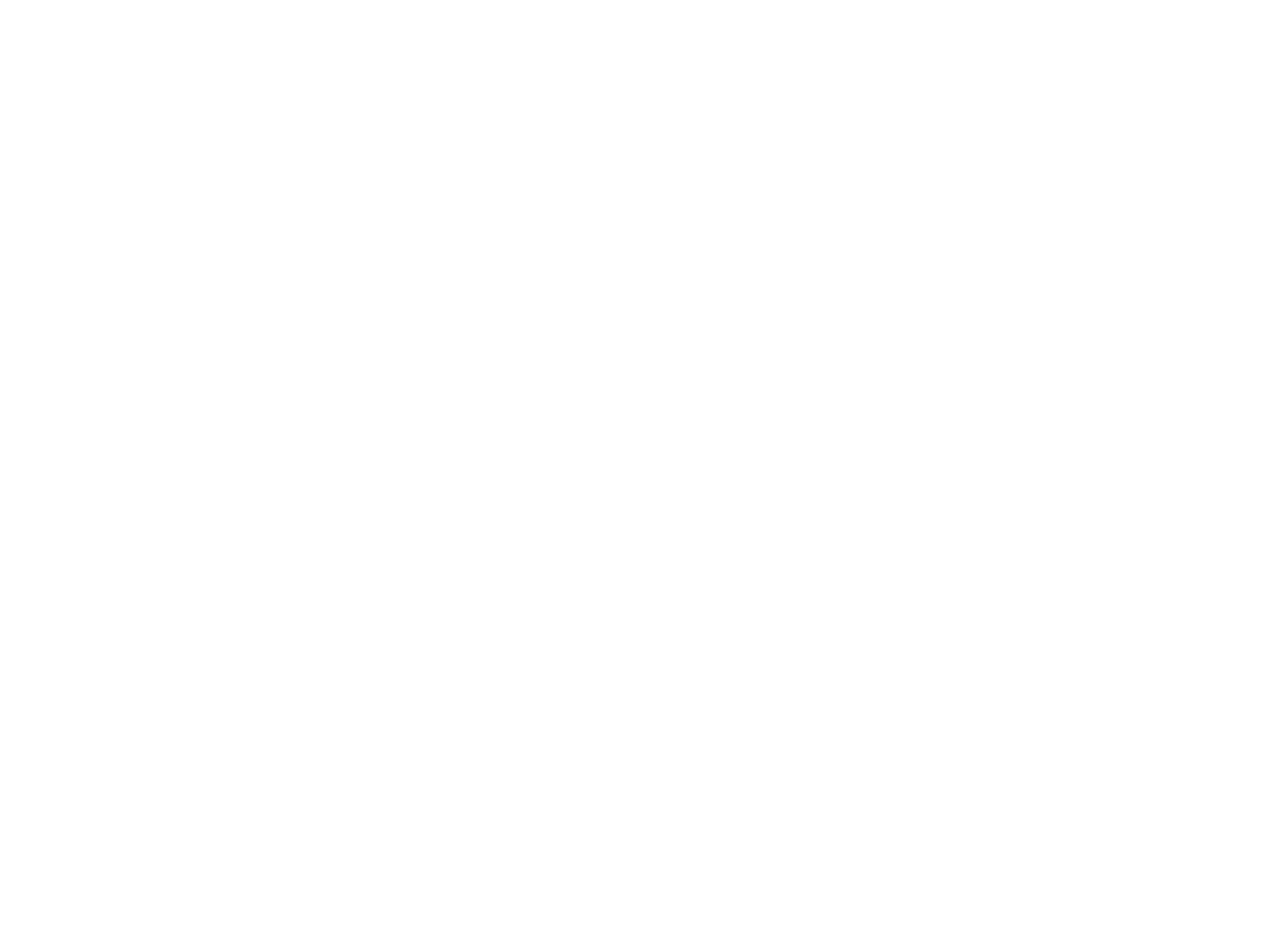
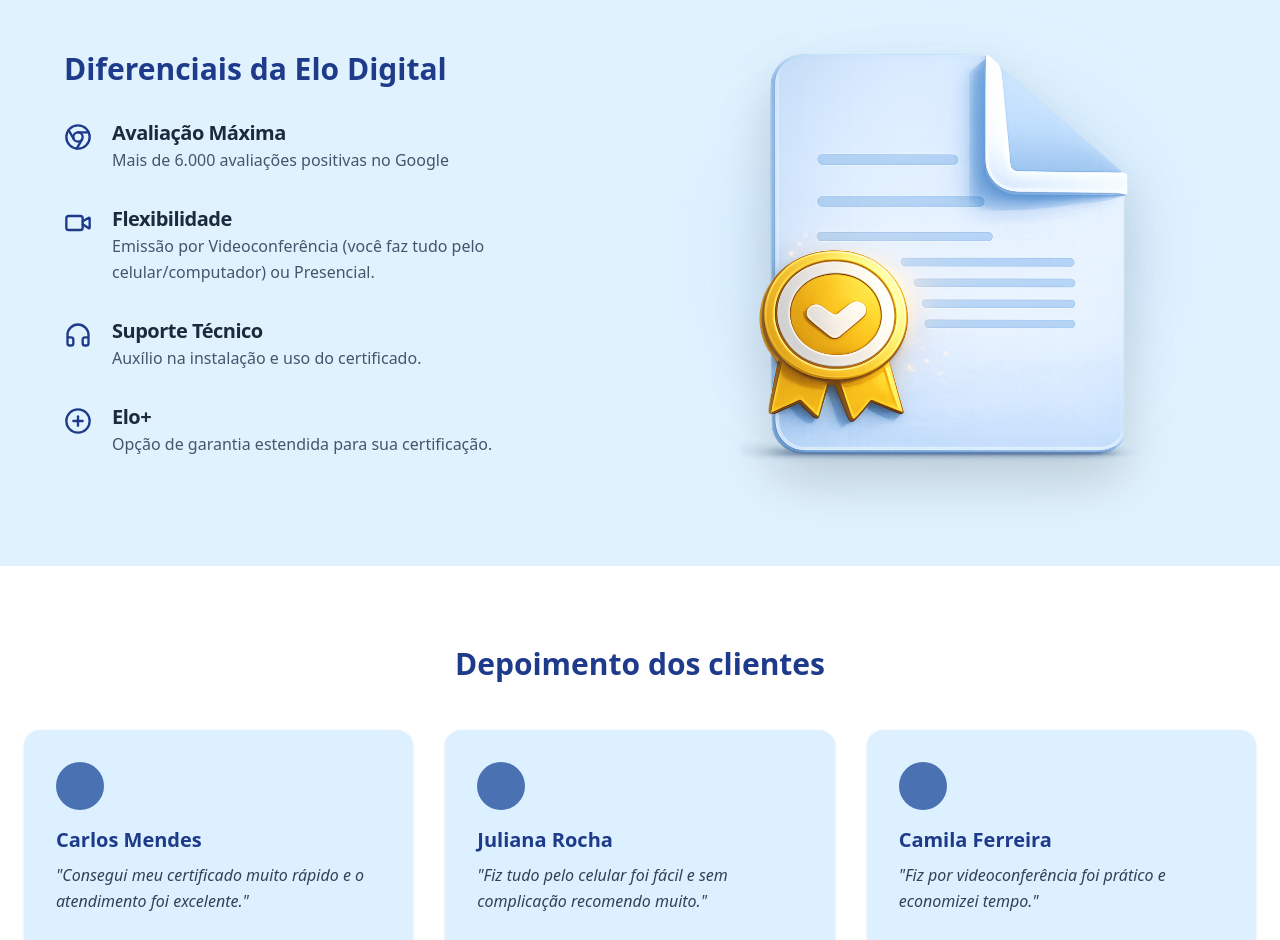
Before and after one commit to jpmacielprado/Landing_MPrime, a React (Vite) app: page / in a window 1280 px wide. Shown: the part 1860-2800 px from the top of the page. Before the commit the page ends 1803 px from the top, so only its background shows below. Built offline with nearby package versions, Linux system fonts and the light colour scheme.

Commit message:
reviews.tsx criado

```diff
--- a/src/components/About.tsx
+++ b/src/components/About.tsx
@@ -3,7 +3,7 @@
 
 const About: React.FC = () => {
     return (
-        <section className="py-30 bg-linear-to-b from-[#e0f2fe] to-white">
+        <section className="py-30 px-10 bg-linear-to-b from-[#e0f2fe] to-white">
             <div className="container mx-auto px-6">
                 <div className="max-w-3xl">
                     {/* Título Principal */}
--- /dev/null
+++ b/src/components/Benefits.tsx
@@ -0,0 +1,74 @@
+import React from 'react';
+import Doc from '../assets/doc.svg';
+import { Chrome, Video, Headphones, PlusCircle } from 'lucide-react';
+
+const Differences: React.FC = () => {
+    const diffs = [
+        {
+            title: 'Avaliação Máxima',
+            description: 'Mais de 6.000 avaliações positivas no Google',
+            icon: <Chrome className="text-[#1e3a8a]" size={28} />,
+        },
+        {
+            title: 'Flexibilidade',
+            description: 'Emissão por Videoconferência (você faz tudo pelo celular/computador) ou Presencial.',
+            icon: <Video className="text-[#1e3a8a]" size={28} />,
+        },
+        {
+            title: 'Suporte Técnico',
+            description: 'Auxílio na instalação e uso do certificado.',
+            icon: <Headphones className="text-[#1e3a8a]" size={28} />,
+        },
+        {
+            title: 'Elo+',
+            description: 'Opção de garantia estendida para sua certificação.',
+            icon: <PlusCircle className="text-[#1e3a8a]" size={28} />,
+        },
+    ];
+
+    return (
+        <section className="py-24 px-10 bg-[#e0f2fe]">
+            <div className="container mx-auto px-6 grid md:grid-cols-2 gap-12 items-center">
+
+                {/* Lado Esquerdo: Lista de Diferenciais */}
+                <div className="space-y-10">
+                    <h2 className="text-3xl font-bold text-[#1e3a8a] mb-8">
+                        Diferenciais da Elo Digital
+                    </h2>
+
+                    <div className="space-y-8">
+                        {diffs.map((item, index) => (
+                            <div key={index} className="flex gap-5">
+                                <div className="shrink-0 mt-1">
+                                    {item.icon}
+                                </div>
+                                <div>
+                                    <h3 className="text-xl font-bold text-slate-800 tracking-tight">
+                                        {item.title}
+                                    </h3>
+                                    <p className="text-slate-600 leading-relaxed max-w-sm">
+                                        {item.description}
+                                    </p>
+                                </div>
+                            </div>
+                        ))}
+                    </div>
+                </div>
+
+                {/* Lado Direito: Imagem Ilustrativa */}
+                <div className="relative flex justify-center">
+                    {/* Sombra/Brilho atrás da imagem */}
+                    <div className="absolute inset-0 bg-blue-400/10 blur-3xl rounded-full transform scale-75" />
+
+                    <img
+                        src={Doc}
+                        className="relative z-10 w-full max-w-100 drop-shadow-2xl"
+                    />
+                </div>
+
+            </div>
+        </section>
+    );
+};
+
+export default Differences;
--- /dev/null
+++ b/src/components/Reviews.tsx
@@ -0,0 +1,57 @@
+import React from 'react';
+
+const reviews = [
+    {
+        name: 'Carlos Mendes',
+        text: 'Consegui meu certificado muito rápido e o atendimento foi excelente.',
+        date: '10/02/2026',
+    },
+    {
+        name: 'Juliana Rocha',
+        text: 'Fiz tudo pelo celular foi fácil e sem complicação recomendo muito.',
+        date: '10/02/2026',
+    },
+    {
+        name: 'Camila Ferreira',
+        text: 'Fiz por videoconferência foi prático e economizei tempo.',
+        date: '10/02/2026',
+    },
+];
+
+const Testimonials: React.FC = () => {
+    return (
+        <section className="py-20 bg-white">
+            <div className="container mx-auto px-6 text-center">
+                <h2 className="text-3xl font-bold text-[#1e3a8a] mb-12">
+                    Depoimento dos clientes
+                </h2>
+
+                <div className="grid grid-cols-1 md:grid-cols-3 gap-8">
+                    {reviews.map((review, index) => (
+                        <div
+                            key={index}
+                            className="bg-[#dcf0ff] p-8 rounded-2xl flex flex-col items-start text-left shadow-sm relative"
+                        >
+                            {/* Avatar Simbolizado (Círculo Azul) */}
+                            <div className="w-12 h-12 bg-[#4a72b2] rounded-full mb-4" />
+
+                            <h3 className="text-xl font-bold text-[#1e3a8a] mb-2">
+                                {review.name}
+                            </h3>
+
+                            <p className="text-slate-700 leading-relaxed mb-6 italic">
+                                "{review.text}"
+                            </p>
+
+                            <span className="text-xs text-slate-500 mt-auto self-end font-medium">
+                                {review.date}
+                            </span>
+                        </div>
+                    ))}
+                </div>
+            </div>
+        </section>
+    );
+};
+
+export default Testimonials;
--- a/src/pages/Landing.tsx
+++ b/src/pages/Landing.tsx
@@ -2,7 +2,8 @@
 import Hero from '../components/Hero';
 import About from '../components/About';
 import Features from '../components/Features';
-
+import Benefits from '../components/Benefits';
+import Reviews from '../components/Reviews';
 
 const Landing: React.FC = () => {
   return (
@@ -11,6 +12,8 @@
         <Hero />
         <About />
         <Features />
+        <Benefits />
+        <Reviews />
       </main>
 
       {/* 5. Rodapé */}
```
Also changed, not shown: src/assets/doc.svg (added).
